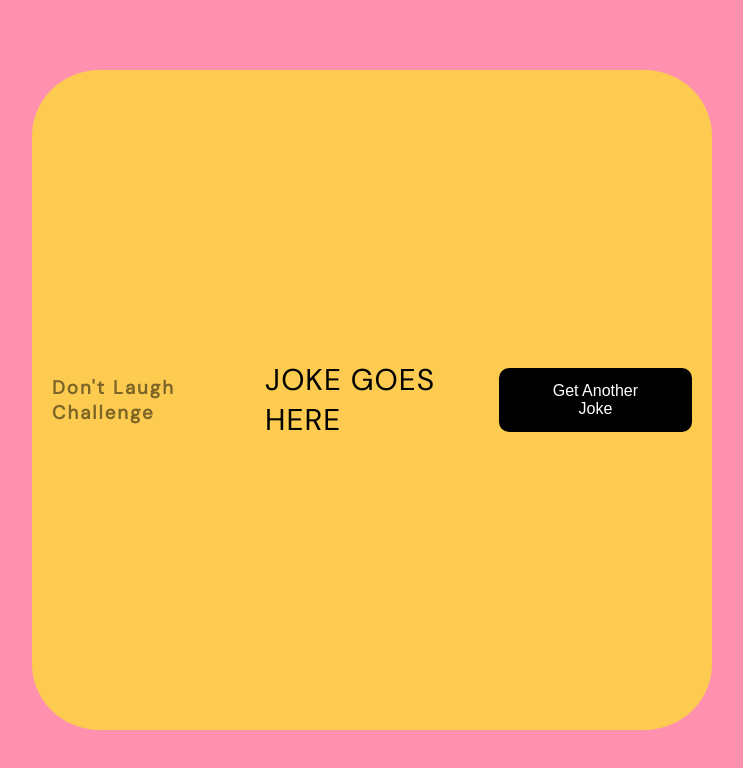
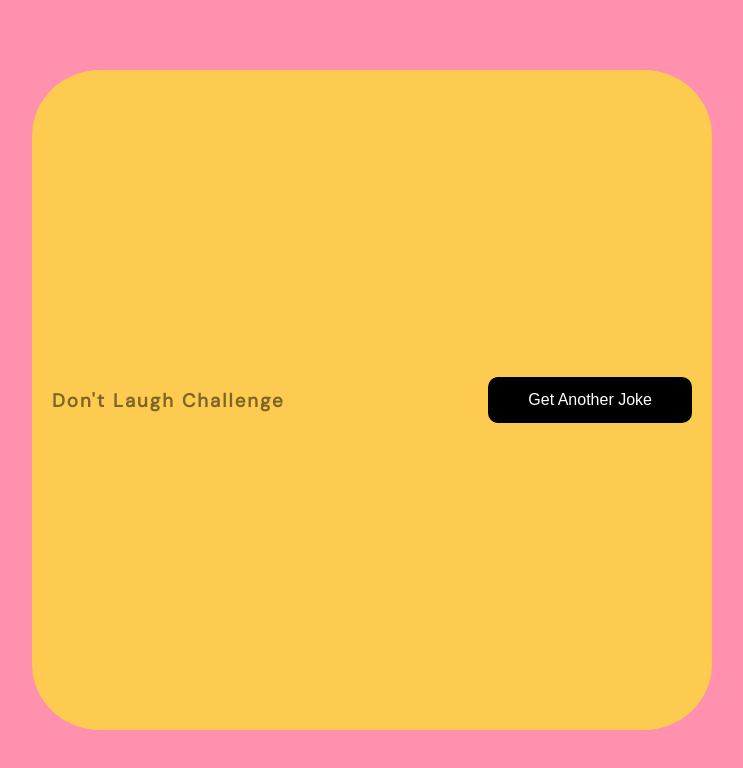
Before and after one commit to AmiraLuna/A-s_Website, a plain HTML site: page jokes.html in a window 1280 px wide. Shown: the whole page, without its empty margins (268-1011 px from the left). Drawn offline with Linux system fonts and the light colour scheme; no server answers.

Commit message:
Mon, Mar 20, 2023, 10:30 AM -07:00

```diff
--- a/jokes.html
+++ b/jokes.html
@@ -8,7 +8,7 @@
     <body>
         <div class="container">
             <h3>Don't Laugh Challenge</h3>
-            <div id="joke" class="joke">JOKE GOES HERE</div>
+            <div id="joke" class="joke"></div>
             <button id="jokeBtn" class="btn">Get Another Joke</button>
         </div>
         <script src="js/jokes.js"></script>
```
